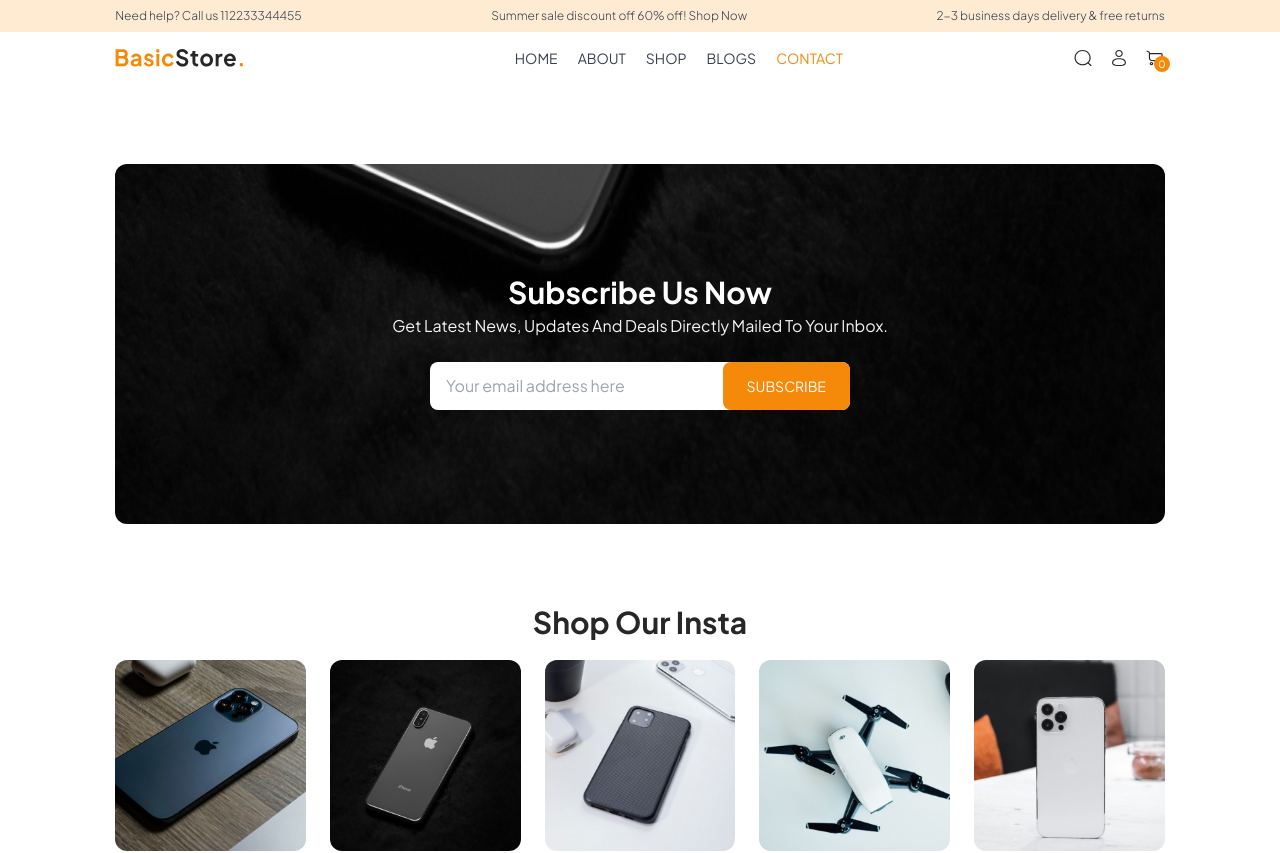
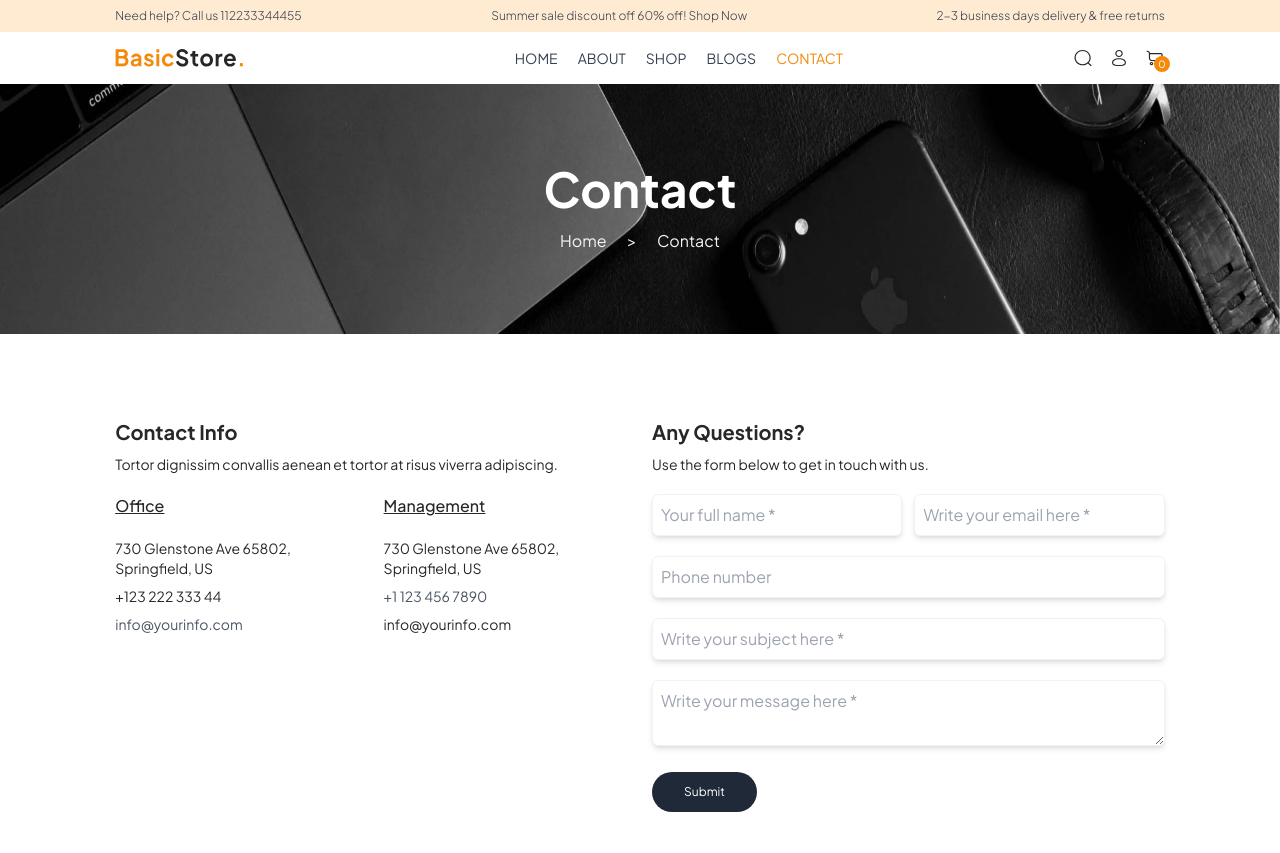
Before and after one commit to Omowunmikamil/BasicStore, a React (Vite) app in the folder frontend/: page /contact in a window 1280 px wide. Shown: the top 853 px of the page. Built offline with nearby package versions, Linux system fonts and the light colour scheme.

Commit message:
Implement contact form with validation and error handling; add dynamic routing for blog pages

```diff
--- a/frontend/src/pages/Contact.jsx
+++ b/frontend/src/pages/Contact.jsx
@@ -1,7 +1,206 @@
-import React from "react";
+import { useState } from "react";
+import HerderBanner from "../components/HerderBanner";
+import { toast } from "react-toastify";
 
 const Contact = () => {
-  return <div></div>;
+  const [formData, setFormData] = useState({
+    fullName: "",
+    email: "",
+    phone: "",
+    subject: "",
+    message: "",
+  });
+  const [errors, setErrors] = useState({});
+
+  const handleChange = (e) => {
+    const { name, value } = e.target;
+    setFormData({ ...formData, [name]: value });
+  };
+
+  const handleSubmit = (e) => {
+    e.preventDefault();
+
+    const newErrors = validateForm(formData);
+    setErrors(newErrors);
+
+    if (Object.keys(newErrors).length > 0) {
+      toast.error("Please fill in the required fields");
+    } else {
+      toast.success("Form submitted successfully");
+    }
+  };
+
+  const validateForm = (data) => {
+    const errors = {};
+
+    if (!data.fullName.trim()) {
+      errors.fullName = "Please provide your full name";
+    } else if (data.fullName.length < 8) {
+      errors.fullName = "Full name must be at least 8 characters long";
+    }
+
+    if (!data.email.trim()) {
+      errors.email = "Please provide your email";
+    } else if (!/\S+@\S+\.\S+/.test(data.email)) {
+      errors.email = "Please provide a valid email";
+    }
+
+    if (!data.phone.trim()) {
+      errors.phone = "Please provide your phone number";
+    } else if (!/^\d{10}$/.test(data.phone)) {
+      errors.phone = "Please provide a valid phone number";
+    }
+
+    if (!data.subject.trim()) {
+      errors.subject = "Please provide a subject";
+    }
+
+    if (!data.message.trim()) {
+      errors.message = "Please provide a message";
+    }
+
+    return errors;
+  };
+
+  return (
+    <div>
+      <HerderBanner h1={"Contact"} text1={"Home"} text2={"Contact"} />
+      <div className="mt-16 px-4 sm:px-[5vw] md:px-[7vw] lg:px-[9vw]">
+        <div className="flex flex-col sm:flex-row justify-between gap-6">
+          {/* contact Info */}
+          <div className="flex flex-col w-full md:w-[700px]">
+            <h2 className="text-xl font-bold text-text text-start mb-2">
+              Contact Info
+            </h2>
+            <p className="text-sm text-text">
+              Tortor dignissim convallis aenean et tortor at risus viverra
+              adipiscing.
+            </p>
+            <div className="flex flex-col justify-between md:flex-row mt-5 gap-6">
+              <div className="flex flex-col gap-2">
+                <p className="mb-3 text-base text-text font-medium underline">
+                  Office
+                </p>
+                <p className="text-sm text-text">
+                  730 Glenstone Ave 65802, Springfield, US
+                </p>
+                <p className="text-sm text-text">+123 222 333 44</p>
+                <p className="text-sm text-gray-600">info@yourinfo.com</p>
+              </div>
+              <div className="flex flex-col gap-2">
+                <p className="mb-3 text-base text-text font-medium underline">
+                  Management
+                </p>
+                <p className="text-sm text-text">
+                  730 Glenstone Ave 65802, Springfield, US
+                </p>
+                <p className="text-sm text-gray-600">+1 123 456 7890</p>
+                <p className="text-sm text-text">info@yourinfo.com</p>
+              </div>
+            </div>
+          </div>
+
+          {/* Question section */}
+          <div className="flex flex-col w-full md:w-[700px]">
+            <h2 className="text-xl font-bold text-text text-start mb-2">
+              Any Questions?
+            </h2>
+            <p className="text-sm text-text">
+              Use the form below to get in touch with us.
+            </p>
+
+            {/* Question Form */}
+            <form onSubmit={handleSubmit} className="mt-5">
+              <div className="flex flex-col md:flex-row gap-3 mb-5">
+                <div className="w-full sm:w-2/4">
+                  <input
+                    type="text"
+                    name="fullName"
+                    placeholder="Your full name *"
+                    value={formData.fullName}
+                    onChange={handleChange}
+                    className="outline-none bg-white border border-tesBorder rounded-md shadow-md p-2 w-full"
+                  />
+                  {errors.fullName && (
+                    <span className="text-xs sm:text-sm text-red-600 mt-1">
+                      {errors.fullName}
+                    </span>
+                  )}
+                </div>
+
+                <div className="w-full sm:w-2/4">
+                  <input
+                    type="email"
+                    name="email"
+                    placeholder="Write your email here *"
+                    value={formData.email}
+                    onChange={handleChange}
+                    className="outline-none bg-white border border-tesBorder rounded-md shadow-md p-2 w-full"
+                  />
+                  {errors.email && (
+                    <span className="text-xs sm:text-sm text-red-600 mt-1">
+                      {errors.email}
+                    </span>
+                  )}
+                </div>
+              </div>
+
+              <div className="mb-5">
+                <input
+                  type="tel"
+                  name="phone"
+                  placeholder="Phone number"
+                  value={formData.phone}
+                  onChange={handleChange}
+                  className="outline-none bg-white border border-tesBorder rounded-md shadow-md p-2 w-full"
+                />
+                {errors.phone && (
+                  <span className="text-xs sm:text-sm text-red-600 mt-1">
+                    {errors.phone}
+                  </span>
+                )}
+              </div>
+              <div className="mb-5">
+                <input
+                  type="text"
+                  name="subject"
+                  placeholder="Write your subject here *"
+                  value={formData.subject}
+                  onChange={handleChange}
+                  className="outline-none bg-white border border-tesBorder rounded-md shadow-md p-2 w-full"
+                />
+                {errors.subject && (
+                  <span className="text-xs sm:text-sm text-red-600 mt-1">
+                    {errors.subject}
+                  </span>
+                )}
+              </div>
+              <div className="mb-5">
+                <textarea
+                  name="message"
+                  placeholder="Write your message here *"
+                  value={formData.message}
+                  onChange={handleChange}
+                  className="outline-none bg-white border border-tesBorder rounded-md shadow-md p-2 w-full"
+                ></textarea>
+                {errors.message && (
+                  <span className="text-xs sm:text-sm text-red-600">
+                    {errors.message}
+                  </span>
+                )}
+              </div>
+              <button
+                type="submit"
+                className="text-xs md-text-sm text-white bg-gray-800 py-3 px-8 rounded-full hover:bg-gray-600"
+              >
+                Submit
+              </button>
+            </form>
+          </div>
+        </div>
+      </div>
+    </div>
+  );
 };
 
 export default Contact;
--- a/frontend/src/pages/Pages.jsx
+++ b/frontend/src/pages/Pages.jsx
@@ -1,6 +1,8 @@
 import React from "react";
+import { useParams } from "react-router-dom";
 
 const Pages = () => {
+  const { blogName } = useParams();
   return <div></div>;
 };
 
```
